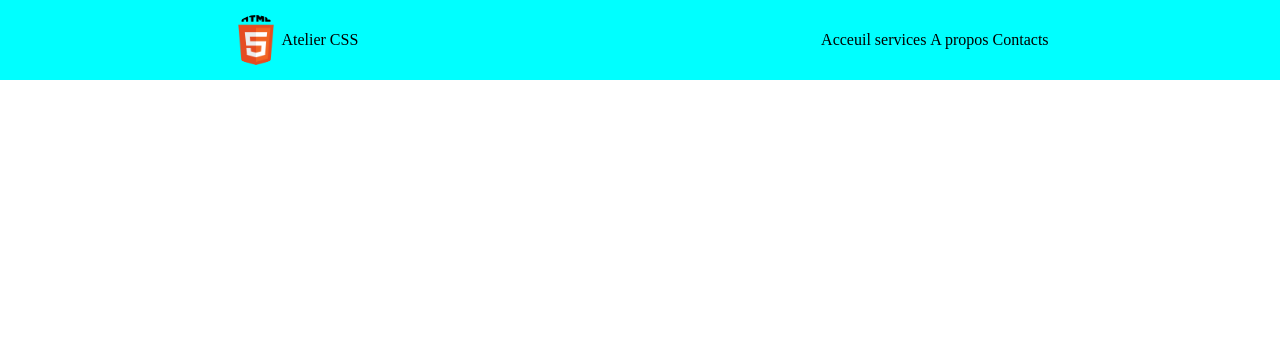
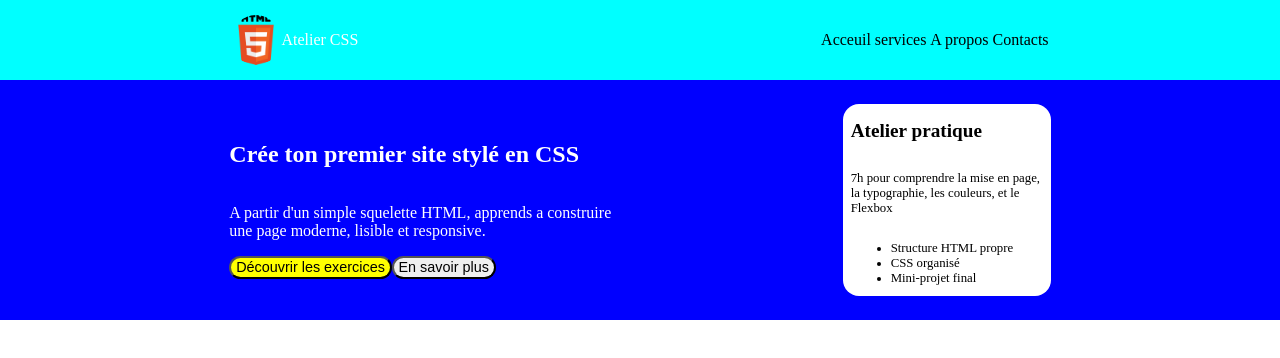
Before and after one commit to Benjamingllm/Projet-html, a plain HTML site: page index.html in a window 1280 px wide. Drawn offline with Linux system fonts and the light colour scheme.

Commit message:
premiere section

```diff
--- a/index.html
+++ b/index.html
@@ -21,8 +21,35 @@
                 <a href="#">Contacts</a>
             </nav>
         </div>
+    </header>
+    <!-- première section -->
+    <section class="intro-section">
+        <div class="intro-left">
+            <h1> Crée ton premier site stylé en CSS</h1>
+            <p>
+                A partir d'un simple squelette HTML, apprends a construire une page
+                moderne, lisible et responsive.
+            </p>
+            <div class="intro-btn-container">
+                <button class="ex-btn"   >Découvrir les exercices</button>
+                <button class = "more-btn">En savoir plus</button>
+            </div>
 
-    </header>
+        </div>
+        <div class="intro-right">
+
+            <h1>Atelier pratique</h1>
+            <p>7h pour comprendre la mise en page, la typographie, les couleurs, et le Flexbox</p>
+            <ul>
+
+                <li>Structure HTML propre</li>
+                <li>CSS organisé</li>
+                <li>Mini-projet final</li>
+            </ul>
+
+        </div>
+
+    </section>
 
 </body>
 </html>
--- a/style.css
+++ b/style.css
@@ -3,7 +3,7 @@
     display: flex;
     justify-content: space-around;
     align-items: center;
-    height: 5rem;
+    height: 10vh;
 }
 
 .header-logo {
@@ -26,4 +26,57 @@ body{
     margin: 0;
     padding: 0;
     box-sizing: border-box;
+    color: white;
 }
+
+.intro-section {
+    height: 30vh ;
+    display: flex;
+    flex-direction: row;
+    background-color: blue;
+    justify-content: space-evenly;
+    align-items: center;
+
+
+
+
+}
+
+.intro-left {
+    display: flex;
+    flex-direction: column;
+    width: 30%;
+
+
+}
+
+button {
+    padding: 0.1rem 0.3rem;
+    display: block;
+    border-radius: 5rem;
+    font-size: 0.9rem;
+    cursor: pointer;
+}
+.intro-btn-container {
+    display: flex;
+    flex-direction: row;
+
+}
+
+.ex-btn {
+    background-color: yellow;
+    color: black;
+
+}
+
+.intro-right {
+    display: flex;
+    flex-direction: column;
+    background-color: white;
+    color: black;
+    border-radius: 1rem;
+    height: 80%;
+    width: 15%;
+    font-size: 80%;
+    padding: 0 0.5rem;
+}
```
